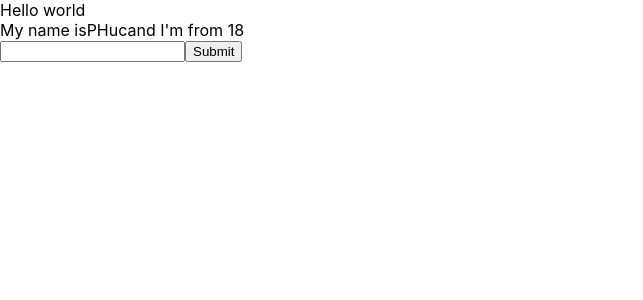
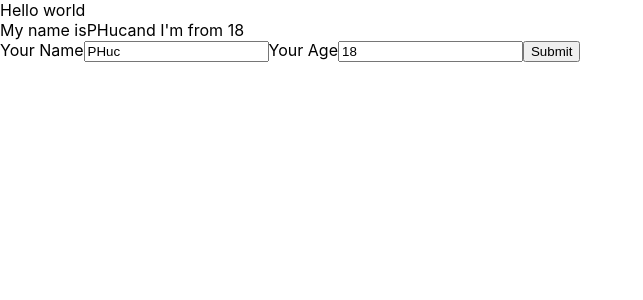
Before and after one commit to ngophuc29/Learn, a React (Create React App) app: page / in a window 1280 px wide. Shown: the top 300 px of the page, without its empty margins (0-643 px from the left). Built offline with nearby package versions, Linux system fonts and the light colour scheme.

Commit message:
component con lồng vào component cha

```diff
--- a/src/components/MyComponent.jsx
+++ b/src/components/MyComponent.jsx
@@ -4,70 +4,18 @@
 // 2 function component
 
 import React from "react";
+import UserInForm from "./UserInFor";
 // 1 class component
 class MyComponent extends React.Component {
-    state = {
-        name: "PHuc",
-        address: 'OK',
-        age: 18
-    }
 
-
-    // chuyen cac function thanh arrow function de tranh loi this
-    handleclick=(event)=> {
-        //thay doi state hien tai thanh 1 bien khac
-        this.setState({
-            name:"ngokThank",
-            age: Math.floor(Math.random()*100)+1
-
-        })
-
-        // this.setState({
-        //     age: Math.floor(Math.random()*100)+1
-        // })
-        console.log(this.state.name)
-
-    }
-    handleMouseOver(event) {
-        console.log(event.pageX)
-    }
-
-
-    handleONchanInPut=(event)=> {
-        console.log(event.target.value)
-        this.setState({name:event.target.value})
-    }
-    handleSubmit= (event)=>{
-        event.preventDefault()
-       console.log(this.state)
-    }
     // jsx
     render() {
 
         return (
 
             <div>
-                My name is
-                {
-                    this.state.name
-                }
-                and I'm from {this.state.age}
-                {/* <button onClick={(event)=>this.handleclick(event)}>Click me</button>
-                <button onMouseOver={this.handleMouseOver}>Hover Me </button> */}
 
-
-                    {/* //dung onSubmit de submit form  */}
-                <form onSubmit={(event)=>this.handleSubmit(event)} action="">
-                    <input
-                    type="text" name="" id=""
-                    //dung onchange de lay gia tri bi thay doi ben trong input
-                    // onChange={(event)=>this.setState({name:event.target.value})}
-
-                    onChange={(event)=>this.handleONchanInPut(event)}
-
-                    />
-                    <button type="submit">Submit</button>
-                </form>
+                <UserInForm></UserInForm>
             </div>
         );
     }
--- /dev/null
+++ b/src/components/UserInFor.js
@@ -0,0 +1,81 @@
+import React from "react";
+
+class UserInForm extends React.Component {
+    state = {
+        name: "PHuc",
+        address: 'OK',
+        age: 18
+    }
+
+
+    // chuyen cac function thanh arrow function de tranh loi this
+    handleclick=(event)=> {
+        //thay doi state hien tai thanh 1 bien khac
+        this.setState({
+            name:"ngokThank",
+            age: Math.floor(Math.random()*100)+1
+
+        })
+
+        // this.setState({
+        //     age: Math.floor(Math.random()*100)+1
+        // })
+        console.log(this.state.name)
+
+    }
+    handleMouseOver(event) {
+        console.log(event.pageX)
+    }
+
+
+    handleONchanInPut=(event)=> {
+        console.log(event.target.value)
+        this.setState({name:event.target.value})
+    }
+    handleChangeAge=(event)=> {
+
+        this.setState({age:event.target.value})
+    }
+    handleSubmit= (event)=>{
+        event.preventDefault()
+       console.log(this.state)
+    }
+    render(){
+        return(
+            <div className="">
+               My name is
+                {
+                    this.state.name
+                }
+                and I'm from {this.state.age}
+                {/* <button onClick={(event)=>this.handleclick(event)}>Click me</button>
+                <button onMouseOver={this.handleMouseOver}>Hover Me </button> */}
+
+
+                    {/* //dung onSubmit de submit form  */}
+                <form onSubmit={(event)=>this.handleSubmit(event)} action="">
+
+                    <label htmlFor="">Your Name</label>
+                    <input
+                    value={this.state.name}
+                    type="text" name="" id=""
+                    //dung onchange de lay gia tri bi thay doi ben trong input
+                    // onChange={(event)=>this.setState({name:event.target.value})}
+                    onChange={(event)=>this.handleONchanInPut(event)}
+                    />
+                    <label htmlFor="">Your Age</label>
+                    <input type="text" name="" id=""
+                    value={this.state.age}
+                        onChange={(event)=>this.handleChangeAge(event)}
+                    />
+
+                    <button type="submit">Submit</button>
+                </form>
+
+            </div>
+        )
+    }
+
+}
+
+export default UserInForm
```
